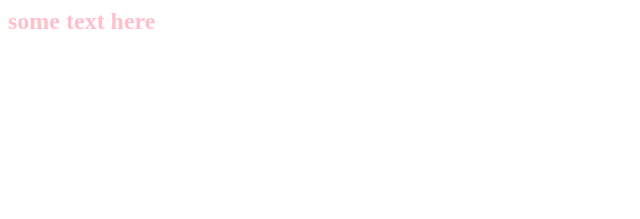
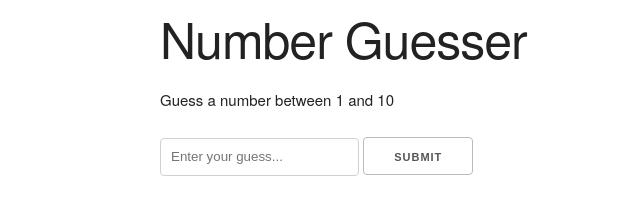
Before and after one commit to ryan50500/NumberGuesser, a plain HTML site: page guess.html in a window 1280 px wide. Shown: the whole page, without its empty margins (0-640 px from the left). Drawn offline with nearby package versions, Linux system fonts and the light colour scheme.

Commit message:
adding input field

```diff
--- a/guess.html
+++ b/guess.html
@@ -1,26 +1,38 @@
 <html>
 <head>
     <script src="https://ajax.googleapis.com/ajax/libs/jquery/3.5.1/jquery.min.js"></script>
+    <link rel="stylesheet" href="https://cdnjs.cloudflare.com/ajax/libs/skeleton/2.0.4/skeleton.css" />
+    <title>Number Guesser</title>
     </head>
+
 
 <style>
 
-.pink {
-    color: pink;
-}
 
 </style>
 
+
 <body>
-<h2 class="text">some text here</h2>
+
+<div class="container">
+    <h1>Number Guesser</h1>
+    <div id="game">
+        <p>Guess a number between <span class="min-num">1</span> and <span class="max-num">10</span></p>
+        <input type="number" id="guess-input" placeholder="Enter your guess...">
+        <input type="submit" value="Submit" id="guess-value">
+        <p class="message"></p>
+    </div>
+</div>
 
 
 
 
+<!-- script tags js -->
 <script>
-$('.text').addClass('pink');
+
 
 </script>
 
+
 </body>
 </html>
```
